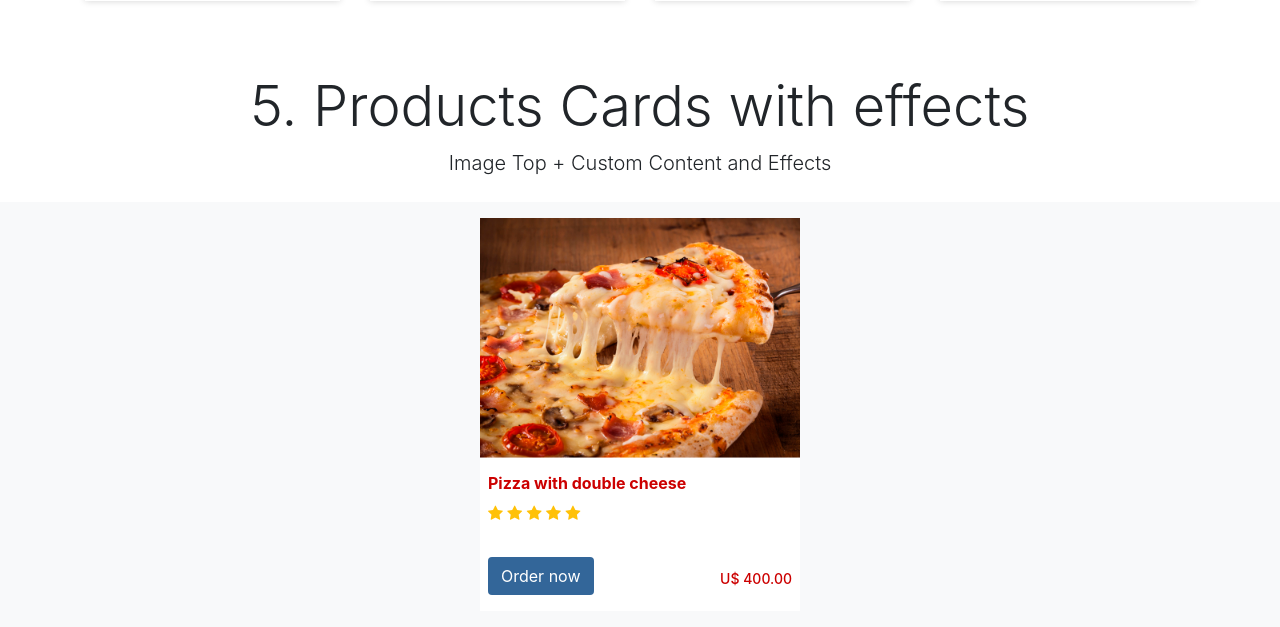
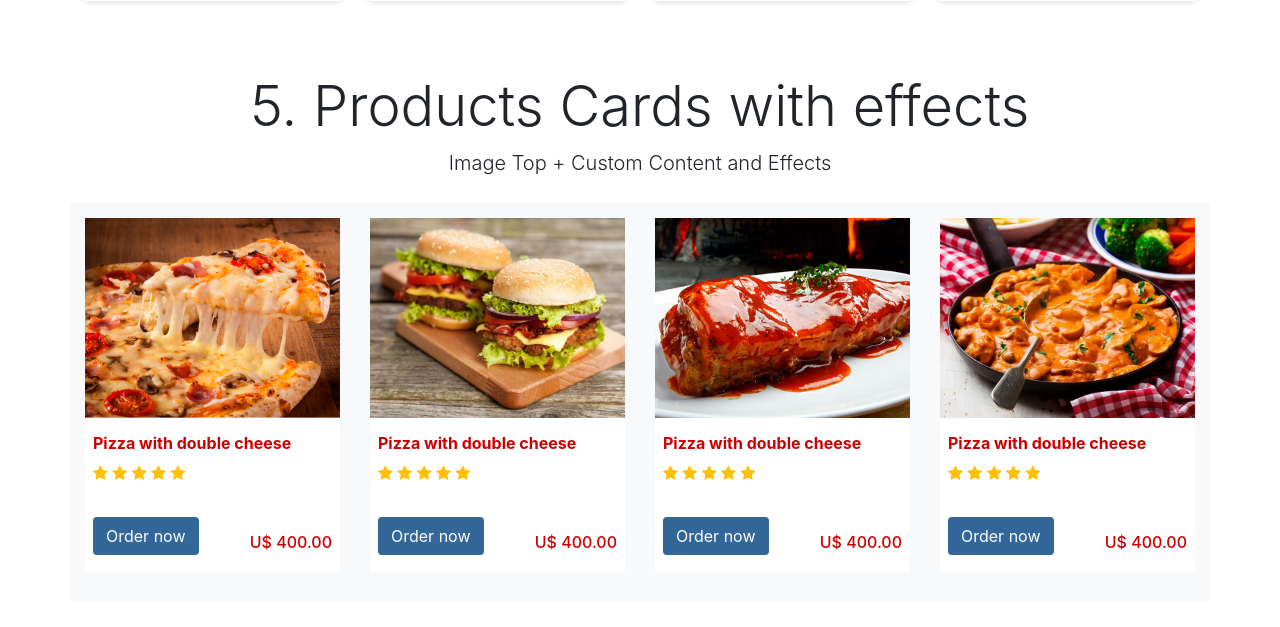
Before and after one commit to joaoortiz/Samples, a PHP site: page / in a window 1280 px wide. Shown: the part 2323-2950 px from the top of the page. After the commit the page ends 2878 px from the top, so only its background shows below. Run offline with PHP 8.4, Linux system fonts and the light colour scheme; some libraries are stand-ins or nearby versions.

Commit message:
Add files via upload

```diff
--- a/Cards/index.html
+++ b/Cards/index.html
@@ -185,10 +185,16 @@
     <h1 class="display-4 text-center">5. Products Cards with effects </h1>
     <p class="lead text-center mb-4">Image Top + Custom Content and Effects</p>
 
-    <div class="container-fluid bg-light py-3">
+    <div class="container bg-light py-3">
+      <div class="row justify-content-center">
 
+        <div class="col-6 col-md-3 mb-2">
           <div class="cardprod">
-        <img src="img/cardProd1.jpg" alt="" class="cardprod-image">
+            <div class="cardprod-image" id="ProdImage1">
+              <i class="fa fa-heart-o 2x cardprod-icon" id="IcnFavorite"></i>
+              <i class="fa fa-thumbs-o-up 2x cardprod-icon" id="IcnLike"></i>
+              <i class="fa fa-cart-plus 2x cardprod-icon" id="IcnShop"></i>
+            </div>
             <div class="cardprod-content">
               <h3 class="cardprod-title">Pizza with double cheese</h3>
               <div class="cardprod-eval">
@@ -202,7 +208,75 @@
               <h4 class="cardprod-price">U$ 400.00</h4>
             </div>
           </div>
+        </div>
 
+        <div class="col-6 col-md-3 mb-2">
+          <div class="cardprod">
+            <div class="cardprod-image" id="ProdImage2">
+              <i class="fa fa-heart-o 2x cardprod-icon" id="IcnFavorite"></i>
+              <i class="fa fa-thumbs-o-up 2x cardprod-icon" id="IcnLike"></i>
+              <i class="fa fa-cart-plus 2x cardprod-icon" id="IcnShop"></i>
+            </div>
+            <div class="cardprod-content">
+              <h3 class="cardprod-title">Pizza with double cheese</h3>
+              <div class="cardprod-eval">
+                <i class="fa fa-star text-warning"></i>
+                <i class="fa fa-star text-warning"></i>
+                <i class="fa fa-star text-warning"></i>
+                <i class="fa fa-star text-warning"></i>
+                <i class="fa fa-star text-warning"></i>
+              </div>
+              <button class="btn cardprod-button">Order now</button>
+              <h4 class="cardprod-price">U$ 400.00</h4>
+            </div>
+          </div>
+        </div>
+
+        <div class="col-6 col-md-3 mb-2">
+          <div class="cardprod">
+            <div class="cardprod-image" id="ProdImage3">
+              <i class="fa fa-heart-o 2x cardprod-icon" id="IcnFavorite"></i>
+              <i class="fa fa-thumbs-o-up 2x cardprod-icon" id="IcnLike"></i>
+              <i class="fa fa-cart-plus 2x cardprod-icon" id="IcnShop"></i>
+            </div>
+            <div class="cardprod-content">
+              <h3 class="cardprod-title">Pizza with double cheese</h3>
+              <div class="cardprod-eval">
+                <i class="fa fa-star text-warning"></i>
+                <i class="fa fa-star text-warning"></i>
+                <i class="fa fa-star text-warning"></i>
+                <i class="fa fa-star text-warning"></i>
+                <i class="fa fa-star text-warning"></i>
+              </div>
+              <button class="btn cardprod-button">Order now</button>
+              <h4 class="cardprod-price">U$ 400.00</h4>
+            </div>
+          </div>
+        </div>
+
+        <div class="col-6 col-md-3 mb-2">
+          <div class="cardprod">
+            <div class="cardprod-image" id="ProdImage4">
+              <i class="fa fa-heart-o 2x cardprod-icon" id="IcnFavorite"></i>
+              <i class="fa fa-thumbs-o-up 2x cardprod-icon" id="IcnLike"></i>
+              <i class="fa fa-cart-plus 2x cardprod-icon" id="IcnShop"></i>
+            </div>
+            <div class="cardprod-content">
+              <h3 class="cardprod-title">Pizza with double cheese</h3>
+              <div class="cardprod-eval">
+                <i class="fa fa-star text-warning"></i>
+                <i class="fa fa-star text-warning"></i>
+                <i class="fa fa-star text-warning"></i>
+                <i class="fa fa-star text-warning"></i>
+                <i class="fa fa-star text-warning"></i>
+              </div>
+              <button class="btn cardprod-button">Order now</button>
+              <h4 class="cardprod-price">U$ 400.00</h4>
+            </div>
+          </div>
+        </div>
+
+      </div>
     </div>
 
   </section>
--- a/Cards/style.css
+++ b/Cards/style.css
@@ -164,12 +164,87 @@
     border:0px solid black;
     margin:auto;
     max-width:320px;
+    overflow:hidden;
 }
 
 .cardprod-image{
-    position:relative;
-    width:100%;
+    background-size:cover;
+    padding:1em 1em ;
+    z-index:0;
+    height:200px;
 }
+
+.cardprod-icon{
+    margin:0 0.1em;
+    background-color:#ffffff;
+    color:#cc0000;
+    padding:0.6em 0.6em ;
+    border-radius:100%;
+    z-index:0;
+    transform: translateX(-400%);
+    cursor: pointer;
+}
+
+.cardprod-icon:hover{
+
+    background-color:gold;
+    color:#cc0000;
+
+}
+
+#IcnFavorite{
+    transition: transform 0.5s ease 0s;
+}
+
+#IcnLike{
+    transition: transform 0.5s ease 0.3s;
+}
+
+#IcnShop{
+    transition: transform 0.5s ease 0.6s;
+}
+
+.cardprod:hover .cardprod-icon{
+    transform: translateX(-10%) rotate(360deg);
+}
+
+
+#ProdImage1{
+    background-image: url('img/cardProd1.jpg');
+    transition: all 0.5s linear;
+}
+
+#ProdImage1:hover{
+    background-image: url('img/cardProd11.jpg');
+}
+
+#ProdImage2{
+    background-image: url('img/cardProd2.jpg');
+    transition: all 0.5s linear;
+}
+
+#ProdImage2:hover{
+    background-image: url('img/cardProd21.jpg');
+}
+
+#ProdImage3{
+    background-image: url('img/cardProd3.jpg');
+    transition: all 0.5s linear;
+}
+
+#ProdImage3:hover{
+    background-image: url('img/cardProd31.jpg');
+}
+
+#ProdImage4{
+    background-image: url('img/cardProd4.jpg');
+    transition: all 0.5s linear;
+}
+
+#ProdImage4:hover{
+    background-image: url('img/cardProd41.jpg');
+}
+
 
 .cardprod-content{
  padding:1em 0.5em;
@@ -201,8 +276,7 @@
 
 .cardprod-price{
     color:#CC0000;
-    font-size:14px;
-
+    font-size:16px;
     padding:1em 0;
     float:right;
 }
```
Also changed, not shown: Cards/img/cardProd11.jpg (added), Cards/img/cardProd21.jpg (added), Cards/img/cardProd31.jpg (added), Cards/img/cardProd41.jpg (added). Lines whose indentation alone changed are shown as unchanged.
